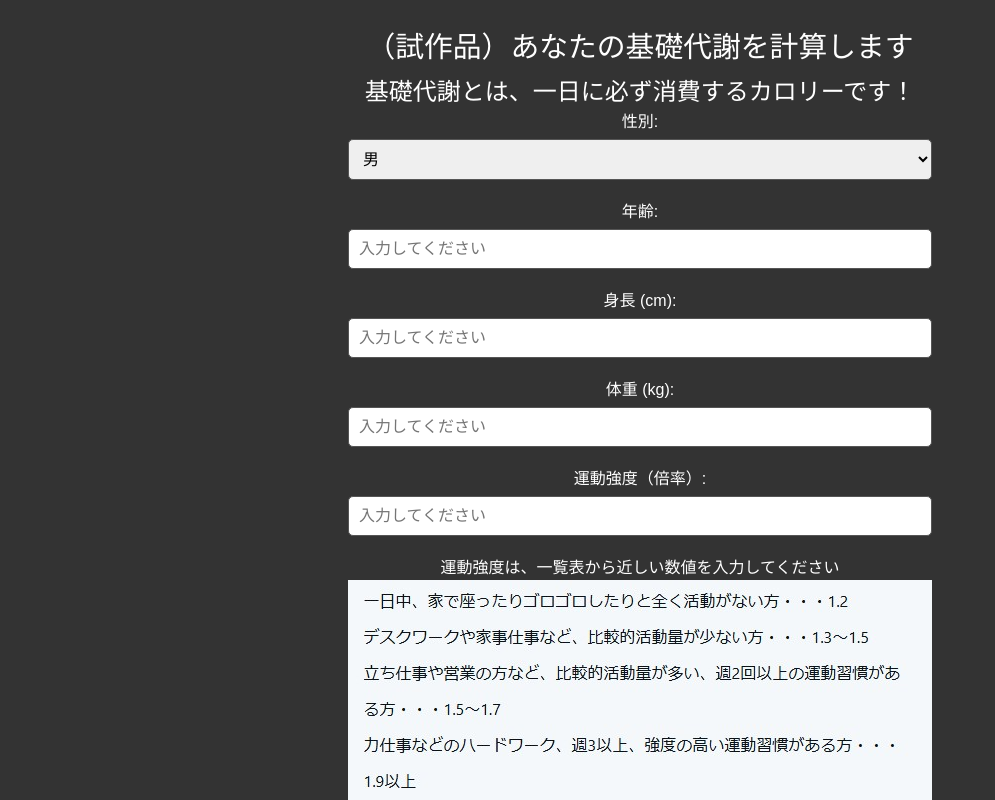
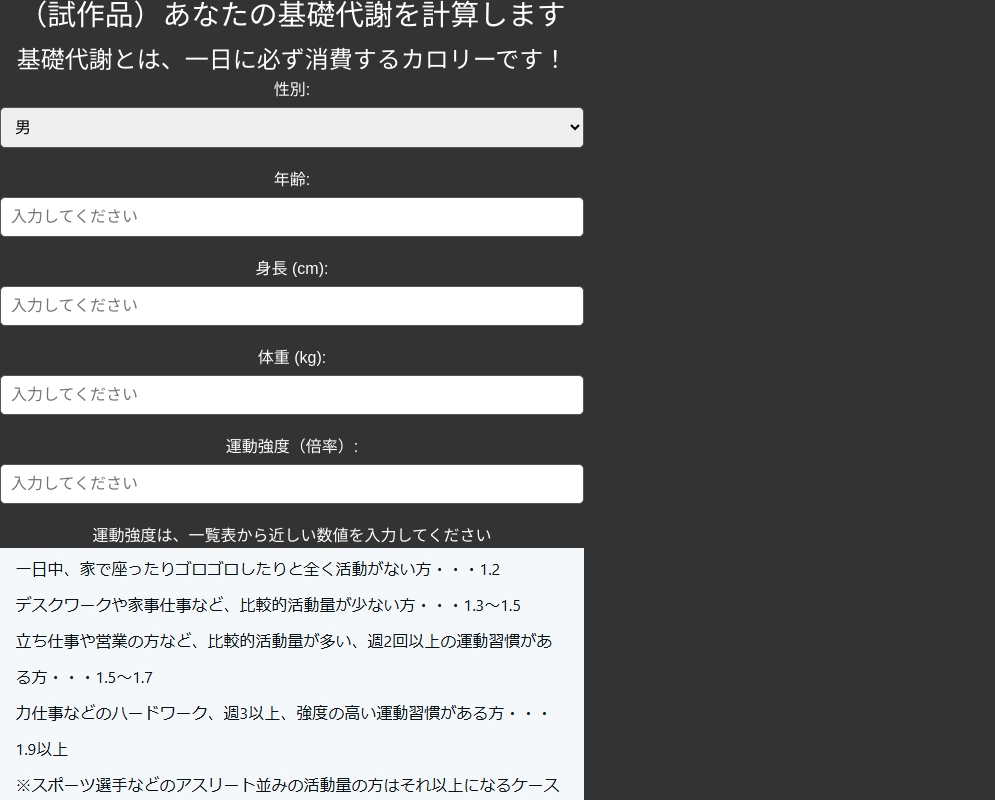
Before and after one commit to y-wkot/BmrFront, a React (Vite) app: page / in a window 1280 px wide. Shown: the top 800 px of the page, without its empty margins (0-995 px from the left). Built offline with nearby package versions, Linux system fonts and the light colour scheme.

Commit message:
241109f6

```diff
--- a/src/App.css
+++ b/src/App.css
@@ -1,4 +1,4 @@
-#root {
+/* #root {
   max-width: 1280px;
   margin: 0 auto;
   padding: 2rem;
@@ -39,7 +39,7 @@
 
 .read-the-docs {
   color: #888;
-}
+} */
 
 /* グローバルスタイルの設定 */
 * {
```
